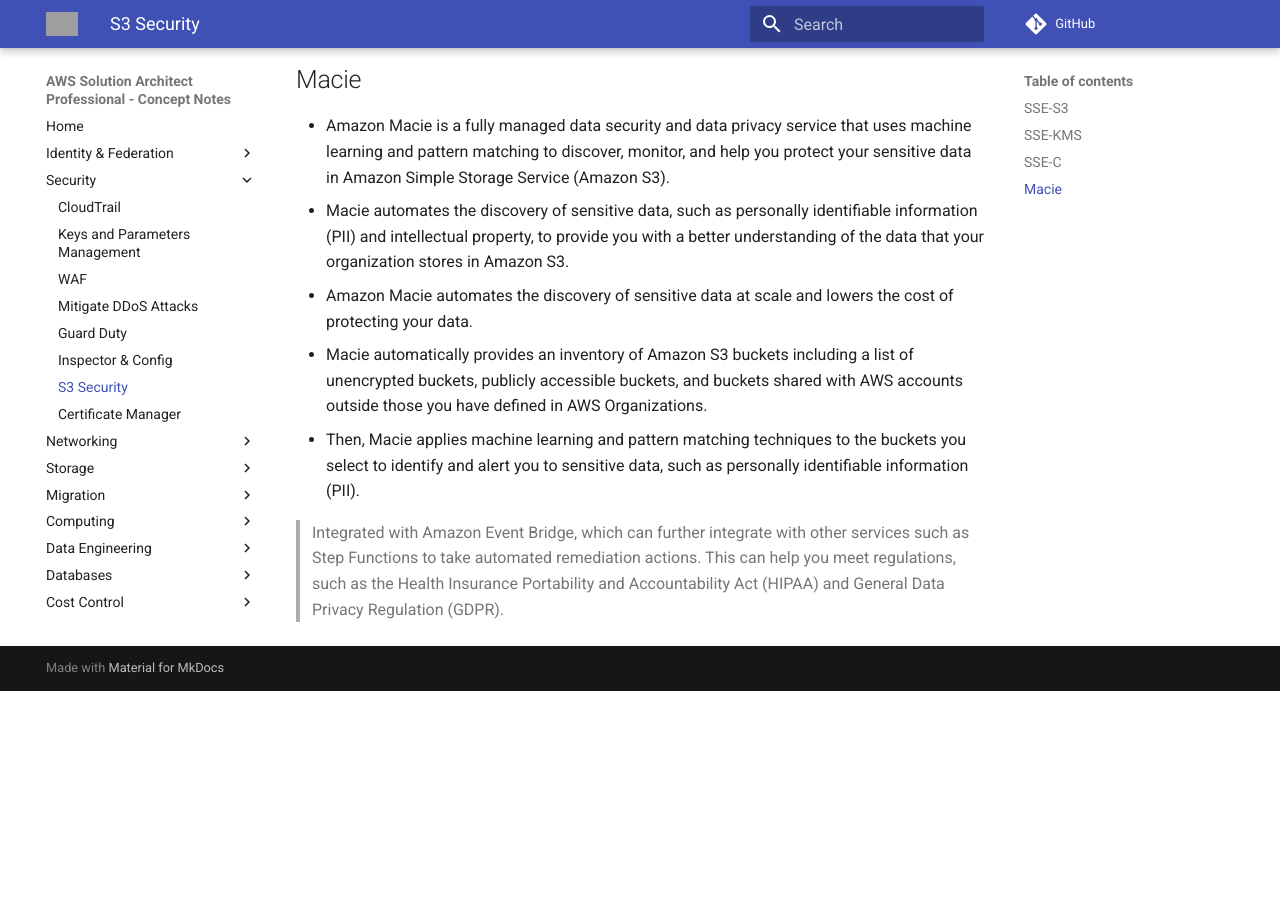
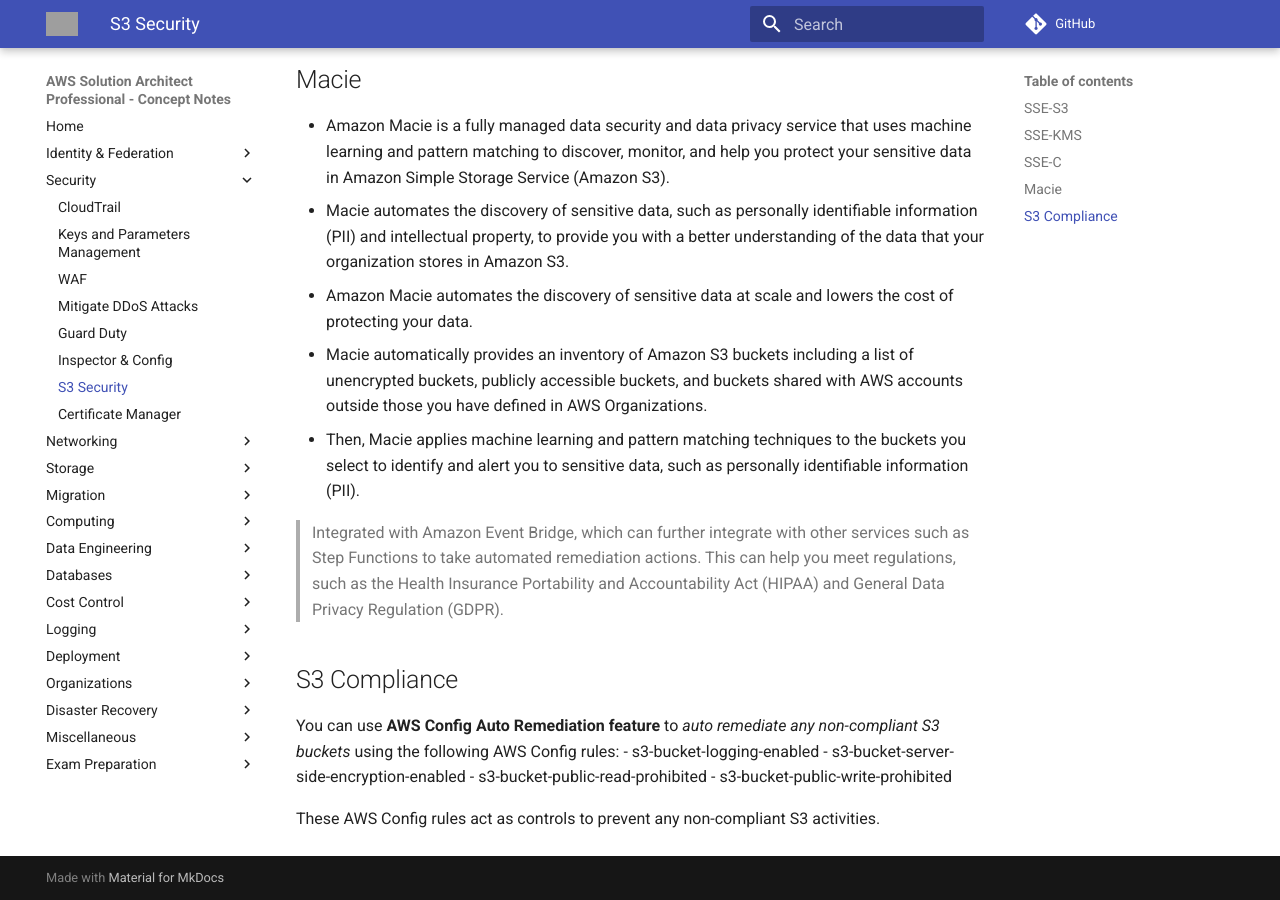
Before and after one commit to jeyabalajis/aws-certified-sa-pro-notes, an MkDocs documentation site: the page built from docs/security/s3_security.md, in a window 1280 px wide and 900 px high, scrolled down 974 px. Built offline with MkDocs 1.6.1 and Material for MkDocs 9.7.7, drawn with Linux system fonts in a browser that asks for light colours; comment, search, counter and statistics services are not loaded; before the commit the page ends 1665 px from its top, so only the background shows below that; grey boxes are pictures that could not be loaded.

Commit message:
Update s3_security.md

```diff
--- a/docs/security/s3_security.md
+++ b/docs/security/s3_security.md
@@ -30,3 +30,13 @@
 
 > Integrated with Amazon Event Bridge, which can further integrate with other services such as Step Functions to take automated remediation actions.
 > This can help you meet regulations, such as the Health Insurance Portability and Accountability Act (HIPAA) and General Data Privacy Regulation (GDPR).
+
+## S3 Compliance
+
+You can use **AWS Config Auto Remediation feature** to *auto remediate any non-compliant S3 buckets* using the following AWS Config rules:
+- s3-bucket-logging-enabled
+- s3-bucket-server-side-encryption-enabled
+- s3-bucket-public-read-prohibited
+- s3-bucket-public-write-prohibited
+
+These AWS Config rules act as controls to prevent any non-compliant S3 activities.
```
